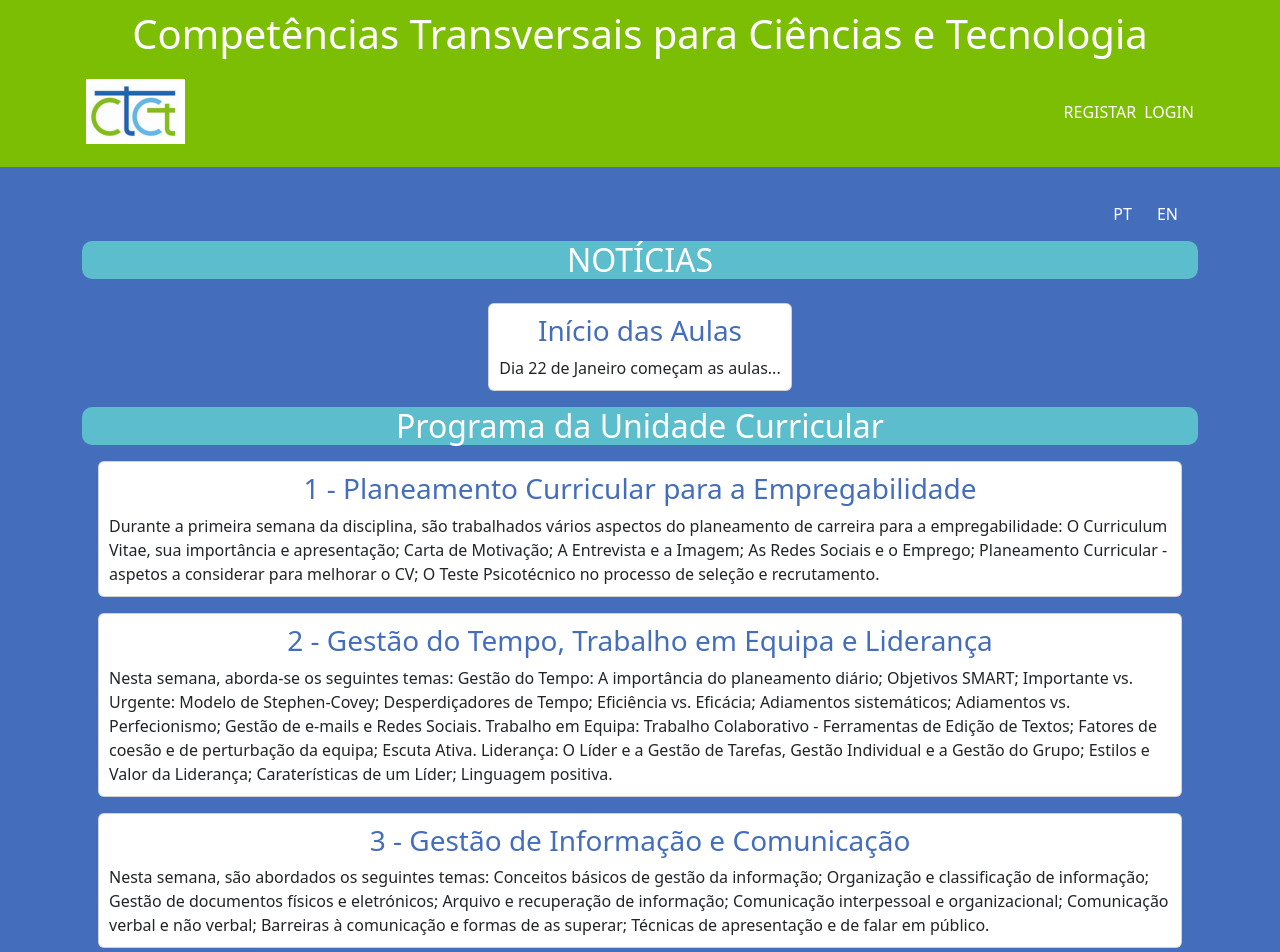
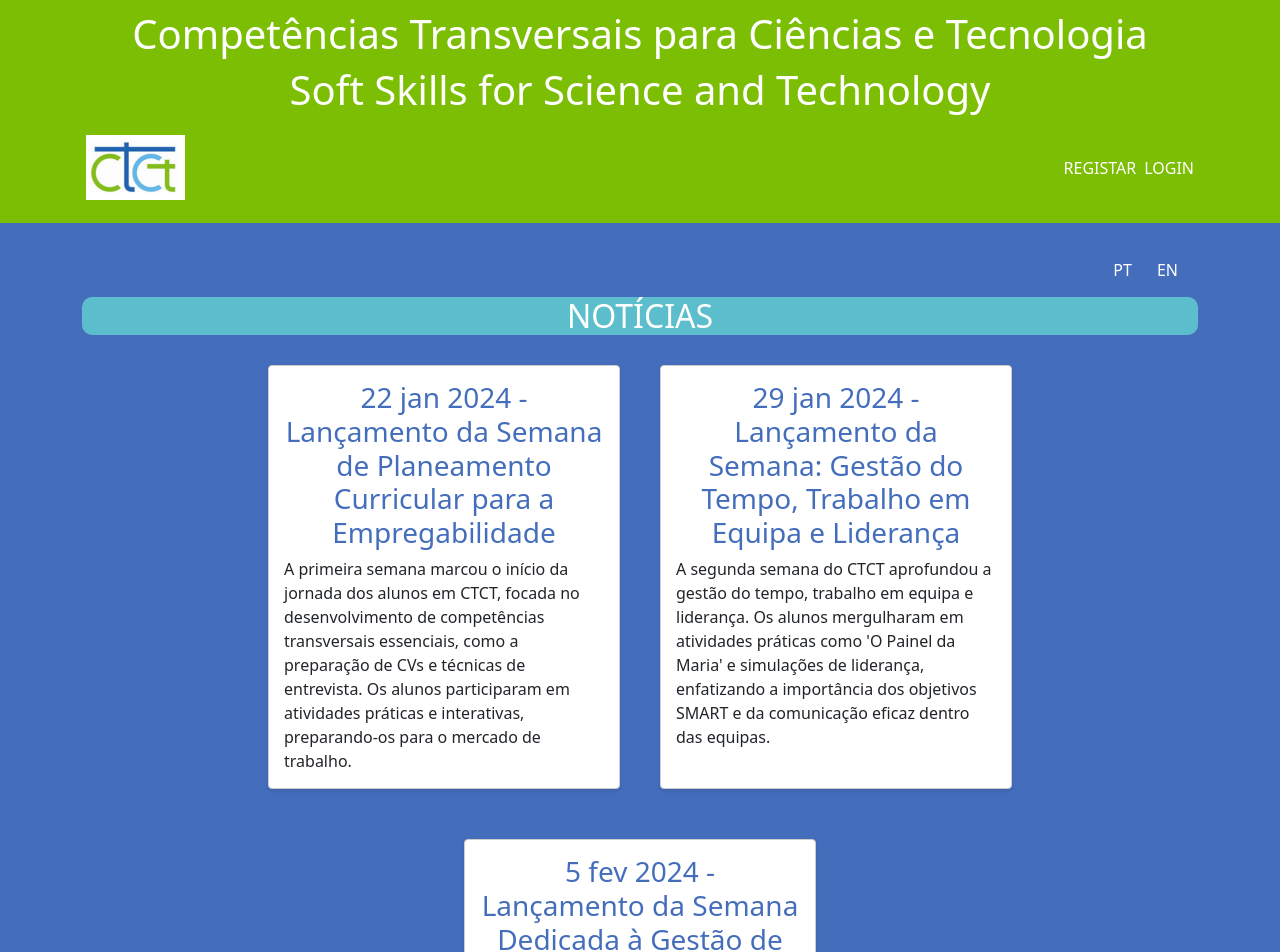
Before and after one commit to ARoDias/CTCTLab, a Vue app in the folder frontend/: page / in a window 1280 px wide. Shown: the top 952 px of the page. Built offline with nearby package versions, Linux system fonts and the light colour scheme.

Commit message:
Major stetic improvements HomePage & NotFound.

```diff
--- a/frontend/src/App.vue
+++ b/frontend/src/App.vue
@@ -12,7 +12,8 @@
       <h1 style="text-align: center">
         Competências Transversais para Ciências e Tecnologia
       </h1>
-
+      <!-- Main title of the application : colocar lingua do site no Vuex e depois fazer o título mudar dinamicamente -->
+      <h1 style="text-align: center">Soft Skills for Science and Technology</h1>
       <!-- Navigation bar component, listening to the logout event -->
       <NavbarComponent @logout="logOut"></NavbarComponent>
     </header>
--- a/frontend/src/components/CourseProgram.vue
+++ b/frontend/src/components/CourseProgram.vue
@@ -1,32 +1,22 @@
-<!-- components/CourseProgram.vue -->
 <!-- components/CourseProgram.vue -->
 <template>
-  <!-- Main container for the course program -->
   <div>
-    <!-- Title of the course program section -->
     <h2>
-      {{
-        currentLanguage === "PT"
-          ? "Programa da Unidade Curricular"
-          : "Course Program"
-      }}
+      {{ currentLanguage === "PT" ? "PROGRAMA" : "COURSE PROGRAM" }}
     </h2>
-    <!-- Container for the weekly news cards -->
     <div class="column">
-      <!-- Loop through the weeks array to display each week's content -->
-      <NewsCard
-        v-for="week in weeks"
-        :key="week.id"
-        :title="currentLanguage === 'PT' ? week.titlePT : week.titleEN"
-        :content="currentLanguage === 'PT' ? week.contentPT : week.contentEN"
-      />
+      <div v-for="week in weeks" :key="week.id" class="week-container">
+        <NewsCard
+          :title="currentLanguage === 'PT' ? week.titlePT : week.titleEN"
+          :content="currentLanguage === 'PT' ? week.contentPT : week.contentEN"
+        ></NewsCard>
+      </div>
     </div>
   </div>
 </template>
 
 <script>
 import NewsCard from "./NewsCard.vue";
-
 export default {
   components: {
     NewsCard,
@@ -34,7 +24,7 @@ export default {
   props: {
     currentLanguage: {
       type: String,
-      default: "PT", // Default language if not provided by the parent
+      default: "PT",
     },
   },
   data() {
@@ -44,40 +34,45 @@ export default {
           id: 1,
           titlePT: "1 - Planeamento Curricular para a Empregabilidade",
           contentPT:
-            "Durante a primeira semana da disciplina, são trabalhados vários aspectos do planeamento de carreira para a empregabilidade: O Curriculum Vitae, sua importância e apresentação; Carta de Motivação; A Entrevista e a Imagem; As Redes Sociais e o Emprego; Planeamento Curricular - aspetos a considerar para melhorar o CV; O Teste Psicotécnico no processo de seleção e recrutamento.",
+            "Durante a primeira semana da disciplina, são trabalhados vários aspectos do planeamento de carreira para a empregabilidade:<ul><li>O Curriculum Vitae, sua importância e apresentação</li><li>Carta de Motivação</li><li>A Entrevista e a Imagem</li><li>As Redes Sociais e o Emprego</li><li>Planeamento Curricular - aspectos a considerar para melhorar o CV</li><li>O Teste Psicotécnico no processo de seleção e recrutamento</li></ul>",
           titleEN: "1 - Curriculum Planning for Employability",
           contentEN:
-            "During the first week of the course, various aspects of career planning for employability are worked on: The Curriculum Vitae, its importance and presentation; Motivation Letter; The Interview and Image; Social Media and Employment; Curriculum Planning - aspects to consider to improve the CV; The Psychotechnical Test in the selection and recruitment process.",
+            "During the first week of the course, various aspects of career planning for employability are worked on:<ul><li>The Curriculum Vitae, its importance and presentation</li><li>Motivation Letter</li><li>The Interview and Image</li><li>Social Media and Employment</li><li>Curriculum Planning - aspects to consider to improve the CV</li><li>The Psychotechnical Test in the selection and recruitment process</li></ul>",
         },
         {
           id: 2,
           titlePT: "2 - Gestão do Tempo, Trabalho em Equipa e Liderança",
           contentPT:
-            "Nesta semana, aborda-se os seguintes temas: Gestão do Tempo: A importância do planeamento diário; Objetivos SMART; Importante vs. Urgente: Modelo de Stephen-Covey; Desperdiçadores de Tempo; Eficiência vs. Eficácia; Adiamentos sistemáticos; Adiamentos vs. Perfecionismo; Gestão de e-mails e Redes Sociais. Trabalho em Equipa: Trabalho Colaborativo - Ferramentas de Edição de Textos; Fatores de coesão e de perturbação da equipa; Escuta Ativa. Liderança: O Líder e a Gestão de Tarefas, Gestão Individual e a Gestão do Grupo; Estilos e Valor da Liderança; Caraterísticas de um Líder; Linguagem positiva.",
+            "Nesta semana, aborda-se os seguintes temas:<ul><li>Gestão do Tempo: A importância do planeamento diário</li><li>Objetivos SMART</li><li>Importante vs. Urgente: Modelo de Stephen-Covey</li><li>Desperdiçadores de Tempo</li><li>Eficiência vs. Eficácia</li><li>Adiamentos sistemáticos</li><li>Adiamentos vs. Perfecionismo</li><li>Gestão de e-mails e Redes Sociais</li></ul><ul><li>Trabalho em Equipa: Trabalho Colaborativo - Ferramentas de Edição de Textos</li><li>Fatores de coesão e de perturbação da equipa</li><li>Escuta Ativa</li></ul><ul><li>Liderança: O Líder e a Gestão de Tarefas, Gestão Individual e a Gestão do Grupo</li><li>Estilos e Valor da Liderança</li><li>Caraterísticas de um Líder</li><li>Linguagem positiva</li></ul>",
           titleEN: "2 - Time Management, Teamwork and Leadership",
           contentEN:
-            "This week, the following topics are addressed: Time Management: The importance of daily planning; SMART Goals; Important vs. Urgent: Stephen-Covey Model; Time Wasters; Efficiency vs. Effectiveness; Systematic Procrastination; Procrastination vs. Perfectionism; Email and Social Media Management. Teamwork: Collaborative Work - Text Editing Tools; Team cohesion and disturbance factors; Active Listening. Leadership: The Leader and Task Management, Individual Management and Group Management; Styles and Value of Leadership; Characteristics of a Leader; Positive language.",
+            "This week, the following topics are addressed:<ul><li>Time Management: The importance of daily planning</li><li>SMART Goals</li><li>Important vs. Urgent: Stephen-Covey Model</li><li>Time Wasters</li><li>Efficiency vs. Effectiveness</li><li>Systematic Procrastination</li><li>Procrastination vs. Perfectionism</li><li>Email and Social Media Management</li></ul><ul><li>Teamwork: Collaborative Work - Text Editing Tools</li><li>Team cohesion and disturbance factors</li><li>Active Listening</li></ul><ul><li>Leadership: The Leader and Task Management, Individual Management and Group Management</li><li>Styles and Value of Leadership</li><li>Characteristics of a Leader</li><li>Positive language</li></ul>",
         },
         {
           id: 3,
           titlePT: "3 - Gestão de Informação e Comunicação",
           contentPT:
-            "Nesta semana, são abordados os seguintes temas: Conceitos básicos de gestão da informação; Organização e classificação de informação; Gestão de documentos físicos e eletrónicos; Arquivo e recuperação de informação; Comunicação interpessoal e organizacional; Comunicação verbal e não verbal; Barreiras à comunicação e formas de as superar; Técnicas de apresentação e de falar em público.",
+            "Nesta semana, são abordados os seguintes temas:<ul><li>Conceitos básicos de gestão da informação</li><li>Organização e classificação de informação</li><li>Gestão de documentos físicos e eletrónicos</li><li>Arquivo e recuperação de informação</li><li>Comunicação interpessoal e organizacional</li><li>Comunicação verbal e não verbal</li><li>Barreiras à comunicação e formas de as superar</li><li>Técnicas de apresentação e de falar em público</li></ul>",
           titleEN: "3 - Information Management and Communication",
           contentEN:
-            "This week, the following themes are covered: Basic concepts of information management; Organization and classification of information; Management of physical and electronic documents; Filing and retrieval of information; Interpersonal and organizational communication; Verbal and non-verbal communication; Barriers to communication and ways to overcome them; Presentation techniques and public speaking.",
+            "This week, the following themes are covered:<ul><li>Basic concepts of information management</li><li>Organization and classification of information</li><li>Management of physical and electronic documents</li><li>Filing and retrieval of information</li><li>Interpersonal and organizational communication</li><li>Verbal and non-verbal communication</li><li>Barriers to communication and ways to overcome them</li><li>Presentation techniques and public speaking</li></ul>",
         },
         {
           id: 4,
           titlePT: "4 - Utilização Avançada de Folhas de Cálculo",
           contentPT:
-            "Nesta semana, são abordados os seguintes temas: Uso avançado de fórmulas e funções; Formatação condicional; Criação de tabelas dinâmicas; Importação e exportação de dados; Trabalhar com várias folhas e livros; Uso de gráficos e elementos gráficos; Automatização de tarefas com macros; Segurança e partilha de dados.",
+            "Nesta semana, são abordados os seguintes temas:<ul><li>Uso avançado de fórmulas e funções</li><li>Formatação condicional</li><li>Criação de tabelas dinâmicas</li><li>Importação e exportação de dados</li><li>Trabalhar com várias folhas e livros</li><li>Uso de gráficos e elementos gráficos</li><li>Automatização de tarefas com macros</li><li>Segurança e partilha de dados</li></ul>",
           titleEN: "4 - Advanced Use of Spreadsheets",
           contentEN:
-            "This week, the following topics are addressed: Advanced use of formulas and functions; Conditional formatting; Creation of pivot tables; Importing and exporting data; Working with multiple sheets and workbooks; Use of charts and graphic elements; Automation of tasks with macros; Data security and sharing.",
+            "This week, the following topics are addressed:<ul><li>Advanced use of formulas and functions</li><li>Conditional formatting</li><li>Creation of pivot tables</li><li>Importing and exporting data</li><li>Working with multiple sheets and workbooks</li><li>Use of charts and graphic elements</li><li>Automation of tasks with macros</li><li>Data security and sharing</li></ul>",
         },
       ],
     };
+  },
+  methods: {
+    getFormattedContent(week) {
+      return this.currentLanguage === "PT" ? week.contentPT : week.contentEN;
+    },
   },
 };
 </script>
@@ -86,4 +81,20 @@ export default {
 h2 {
   color: var(--white);
 }
+.column {
+  display: flex;
+  flex-direction: column;
+  gap: 20px;
+  background-color: var(--primary-blue);
+}
+
+.week-container h3 {
+  color: var(--dark-blue); /* Ajuste a cor conforme a necessidade */
+  margin-bottom: 10px;
+}
+
+.week-container div {
+  font-size: 16px;
+  color: var(--dark-blue);
+}
 </style>
--- a/frontend/src/components/HomePage.vue
+++ b/frontend/src/components/HomePage.vue
@@ -7,24 +7,22 @@
           <button @click="setLanguage('PT')">PT</button>
           <button @click="setLanguage('EN')">EN</button>
         </div>
-        <div class="row">
-          <div class="column">
-            <h2 v-if="currentLanguage === 'PT'">NOTÍCIAS</h2>
-            <h2 v-if="currentLanguage === 'EN'">NEWS</h2>
-            <div class="card-container">
-              <!-- Pass the currentLanguage to the NewsCard component -->
-              <NewsCard
-                :title="currentLanguage === 'PT' ? titlePT : titleEN"
-                :content="currentLanguage === 'PT' ? content1PT : content1EN"
-              ></NewsCard>
-            </div>
-          </div>
-          <br /><br />
-          <div class="column">
-            <!-- Pass the currentLanguage to the CourseProgram component -->
-            <CourseProgram :currentLanguage="currentLanguage" />
-          </div>
+        <h2>{{ currentLanguage === "PT" ? "NOTÍCIAS" : "NEWS" }}</h2>
+        <!-- A classe news-container deve envolver diretamente os NewsCard -->
+        <div class="news-container">
+          <!-- Iterate over the newsItems array to display each news card -->
+          <NewsCard
+            v-for="(newsItem, index) in newsItems"
+            :key="index"
+            :title="
+              currentLanguage === 'PT' ? newsItem.titlePT : newsItem.titleEN
+            "
+            :content="
+              currentLanguage === 'PT' ? newsItem.contentPT : newsItem.contentEN
+            "
+          />
         </div>
+        <CourseProgram :currentLanguage="currentLanguage" />
       </div>
     </main>
   </div>
@@ -41,10 +39,35 @@ export default {
   data() {
     return {
       currentLanguage: "PT",
-      titlePT: "Início das Aulas",
-      content1PT: "Dia 22 de Janeiro começam as aulas...",
-      titleEN: "Start of Classes",
-      content1EN: "Classes start on January 22nd...",
+      newsItems: [
+        {
+          titlePT:
+            "22 jan 2024 - Lançamento da Semana de Planeamento Curricular para a Empregabilidade",
+          contentPT:
+            "A primeira semana marcou o início da jornada dos alunos em CTCT, focada no desenvolvimento de competências transversais essenciais, como a preparação de CVs e técnicas de entrevista. Os alunos participaram em atividades práticas e interativas, preparando-os para o mercado de trabalho.",
+          titleEN: "Launch of the Curriculum Planning Week for Employability",
+          contentEN:
+            "The first week marked the beginning of the students' journey in CTCT, focusing on the development of essential transversal skills such as CV preparation and interview techniques. Students engaged in practical and interactive activities, preparing them for the job market.",
+        },
+        {
+          titlePT:
+            "29 jan 2024 - Lançamento da Semana: Gestão do Tempo, Trabalho em Equipa e Liderança",
+          contentPT:
+            "A segunda semana do CTCT aprofundou a gestão do tempo, trabalho em equipa e liderança. Os alunos mergulharam em atividades práticas como 'O Painel da Maria' e simulações de liderança, enfatizando a importância dos objetivos SMART e da comunicação eficaz dentro das equipas.",
+          titleEN: "Week Highlight: Time Management, Teamwork, and Leadership",
+          contentEN:
+            "The second week of CTCT delved into time management, teamwork, and leadership. Students immersed in practical activities like 'Maria's Panel' and leadership simulations, emphasizing the importance of SMART goals and effective communication within teams.",
+        },
+        {
+          titlePT:
+            "5 fev 2024 - Lançamento da Semana Dedicada à Gestão de Informação e Comunicação",
+          contentPT:
+            "Na terceira semana, CTCT centrou-se na Gestão de Informação e Comunicação, abordando desde a instalação do Mendeley Reference Manager até à comunicação eficaz em Ciência e Tecnologia. Os alunos exploraram a ética e a deontologia na pesquisa, preparando-os para desafios reais.",
+          titleEN: "Advances in Information Management and Communication",
+          contentEN:
+            "In the third week, CTCT focused on Information Management and Communication, from installing Mendeley Reference Manager to effective communication in Science and Technology. Students explored ethics and deontology in research, preparing them for real-world challenges.",
+        },
+      ],
     };
   },
   methods: {
@@ -54,14 +77,14 @@ export default {
   },
 };
 </script>
+
 <style scoped>
-/* Styles for the language selector */
 .language-selector {
-  text-align: right;
+  display: flex;
+  justify-content: flex-end;
   padding: 10px;
 }
 
-/* Styles for the language switch buttons */
 .language-selector button {
   padding: 5px 10px;
   margin-left: 5px;
@@ -70,14 +93,44 @@ export default {
   color: var(--white);
   border: none;
   border-radius: var(--border-radius);
+  outline: none;
 }
 
-/* Styles for the language switch button when it is active */
+.language-selector button:focus {
+  box-shadow: 0 0 0 2px var(--secondary-blue);
+}
+
 .language-selector button.active {
   background-color: var(--secondary-blue);
 }
 
 h2 {
   color: var(--white);
+  text-align: center;
+  margin-bottom: 20px;
+}
+.news-container {
+  display: flex;
+  flex-wrap: wrap;
+  gap: 20px;
+  justify-content: center;
+}
+
+/* Não precisa de .news-card aqui, pois já está estilizado no componente NewsCard.vue */
+
+@media (min-width: 768px) {
+  /* Para dispositivos maiores, como tablets e desktops */
+  .news-card {
+    /* Ajuste para que não ocupe mais do que um terço do container, menos o espaço do gap */
+    flex-basis: calc(33.333% - 20px);
+  }
+}
+
+@media (max-width: 767px) {
+  /* Para dispositivos menores, como telefones */
+  .news-card {
+    /* Cartões devem ocupar toda a largura disponível */
+    flex-basis: 100%;
+  }
 }
 </style>
--- a/frontend/src/components/NavbarComponent.vue
+++ b/frontend/src/components/NavbarComponent.vue
@@ -131,3 +131,5 @@ export default {
   },
 };
 </script>
+
+<style scoped></style>
--- a/frontend/src/components/NewsCard.vue
+++ b/frontend/src/components/NewsCard.vue
@@ -1,6 +1,6 @@
 <!-- components/NewsCard.vue -->
 <template>
-  <div class="card">
+  <div class="news-card">
     <h3>{{ title }}</h3>
     <div v-html="content"></div>
   </div>
@@ -16,8 +16,19 @@ export default {
 </script>
 
 <style scoped>
+.news-card {
+  background: #fff;
+  border: 1px solid #ccc;
+  border-radius: 4px;
+  margin-bottom: 20px; /* Espaço abaixo de cada cartão */
+  padding: 15px;
+  box-shadow: 0 2px 5px rgba(0, 0, 0, 0.1);
+}
+
 h3 {
   color: var(--primary-blue);
   text-align: center;
 }
+
+/* Responsividade não é necessária aqui, será controlada pelo container pai */
 </style>
```
Also changed, not shown: frontend/src/components/NotFound.vue (+11 -2 lines), frontend/src/assets/404-error-with-cute-animal-concept-illustration.jpg (added), 1 other file (tests, documents, lock files or other folders).
